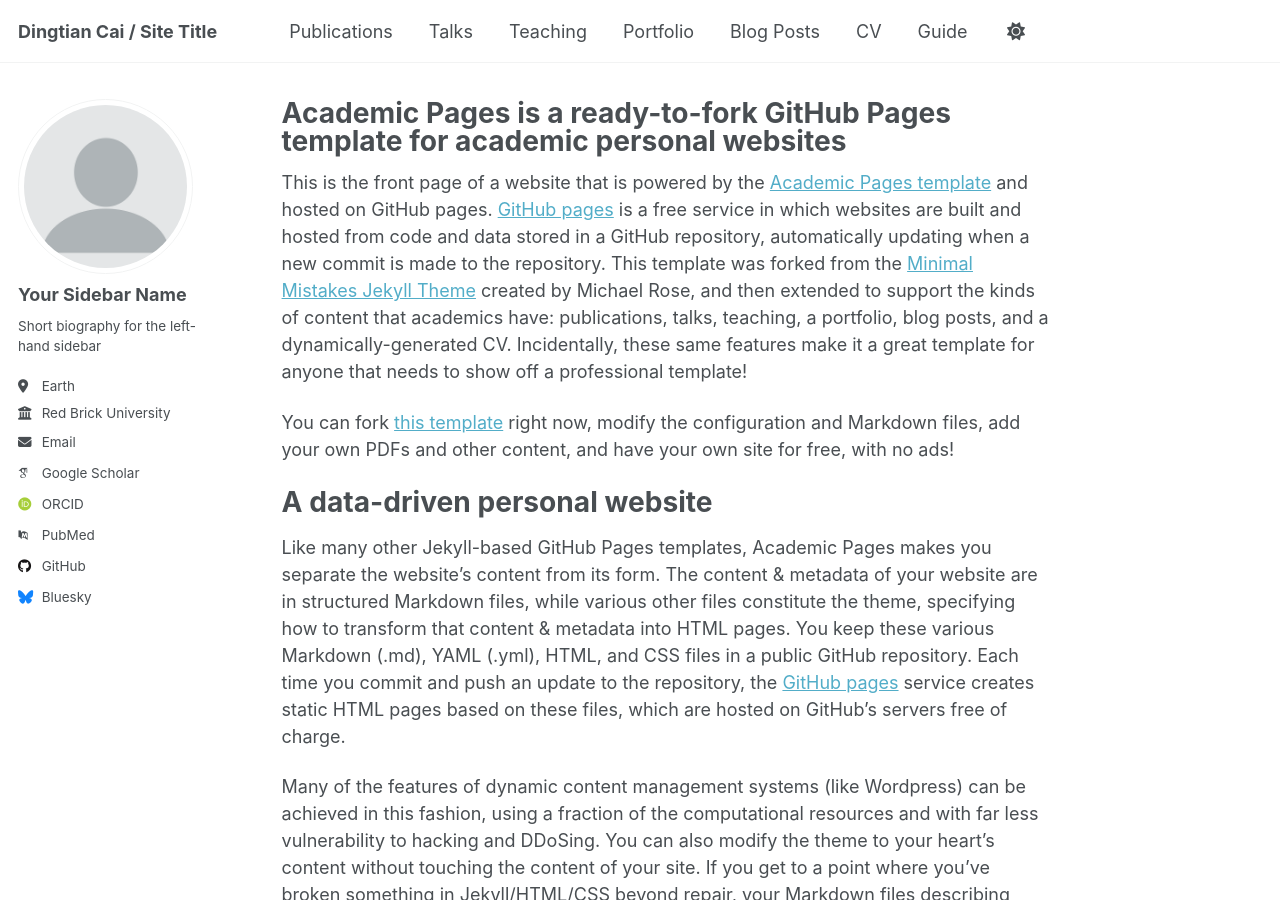
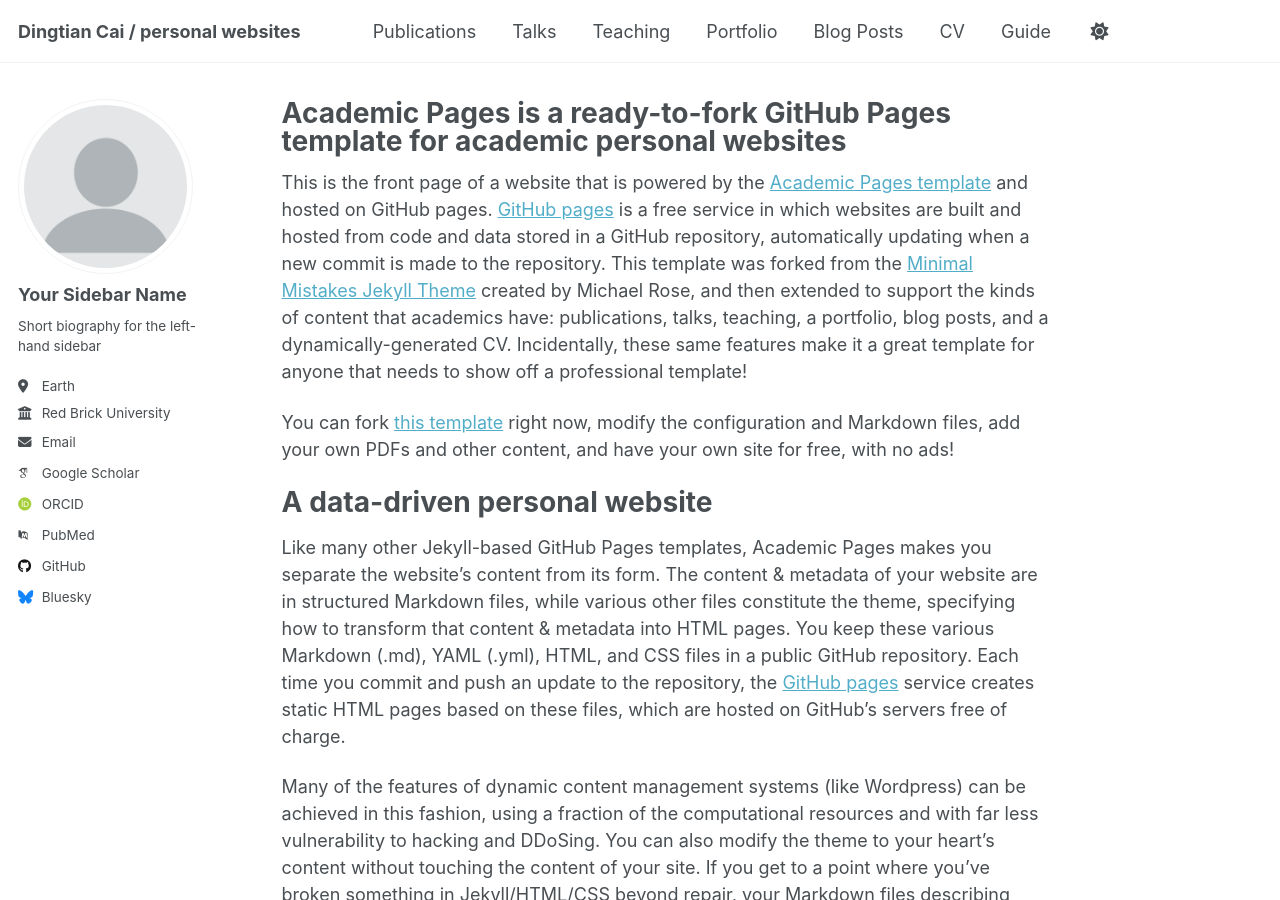
Before and after one commit to skywardcai/dingtiancai.github.io, a Jekyll site: the page built from _pages/about.md, in a window 1280 px wide and 900 px high. Built offline with Jekyll 4.4.1, drawn with Linux system fonts in a browser that asks for light colours; some web fonts are replaced; a script that is not in the unit is left out.

Commit message:
change "personal website" left top

```diff
--- a/_config.yml
+++ b/_config.yml
@@ -9,7 +9,7 @@
 # Basic Site Settings
 locale                   : "en-US"
 site_theme               : "default" # Currently available options are "default", "air"
-title                    : "Dingtian Cai / Site Title"
+title                    : "Dingtian Cai / personal websites"
 title_separator          : "-"
 name                     : &name "Your Name"
 description              : &description "personal description"
```
